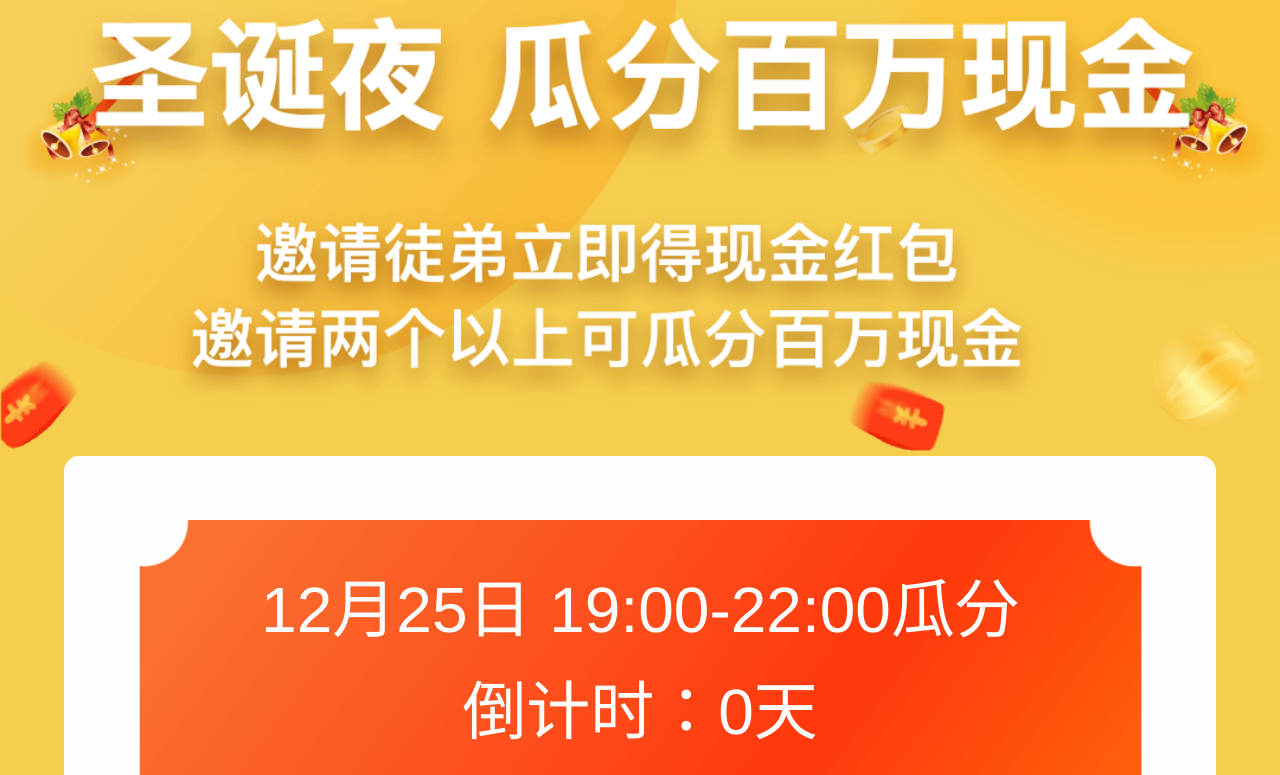
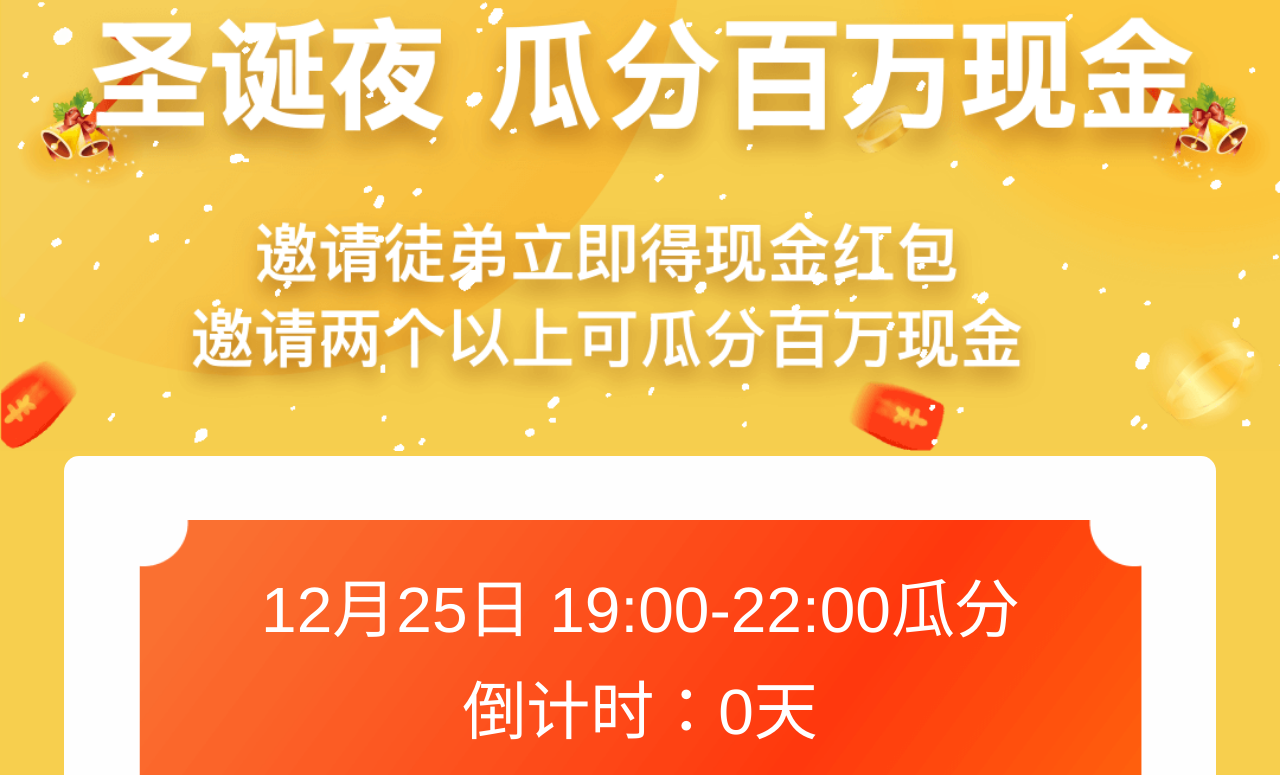
Before and after one commit to lafitewu/ChristmasH5, a plain HTML site: page index.html in a window 1280 px wide. Shown: the part 166-941 px from the top of the page. Drawn offline with Linux system fonts and the light colour scheme; no server answers.

Commit message:
新增git

```diff
--- a/css/index.css
+++ b/css/index.css
@@ -273,8 +273,17 @@
         border-radius: 90px 0 0 90px;
     }
     .top_banner {
+        position: relative;
         width: 100%;
     }
+    .bannerGif {
+        position: absolute;
+        top: 0;
+        width: 100%;
+    }
+        .bannerGif img {
+            width: 100%;
+        }
         .top_banner img {
             width: 100%;
         }
--- a/index.html
+++ b/index.html
@@ -86,6 +86,10 @@
         <a class="go_rules" href="rules.html">活动规则</a>
         <div class="top_banner">
             <img src="images/christmas_act_bg_img.png" alt="top_banner"/>
+        </div>
+        <!-- 下雪gif -->
+        <div class="bannerGif">
+            <img src="images/fallsnow_gif.gif" alt="bannerGif">
         </div>
         <div class="main_show">
             <div class="total_price">
```
Also changed, not shown: images/fallsnow_gif.gif (added).
